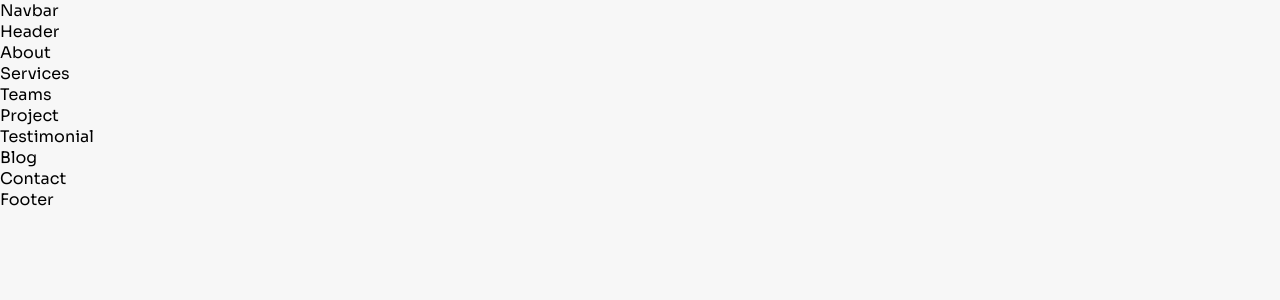
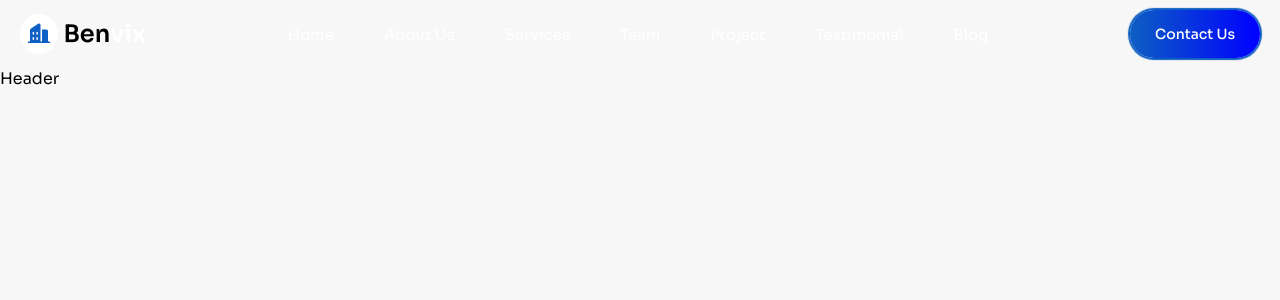
Before and after one commit to freetimezp/js-portfolio-98-benvix, a React (Vite) app: page / in a window 1280 px wide. Shown: the top 300 px of the page. Built offline with nearby package versions, Linux system fonts and the light colour scheme.

Commit message:
03. js-portfolio-98-benvix. Navbar Component.

```diff
--- a/src/App.jsx
+++ b/src/App.jsx
@@ -15,14 +15,14 @@ function App() {
     <>
       <Navbar />
       <Header />
-      <About />
+      {/* <About />
       <Services />
       <Teams />
       <Project />
       <Testimonial />
       <Blog />
       <Contact />
-      <Footer />
+      <Footer /> */}
     </>
   );
 }
--- a/src/components/header/Header.jsx
+++ b/src/components/header/Header.jsx
@@ -3,7 +3,7 @@ import './header.css';
 
 const Header = () => {
     return (
-        <div>
+        <div className='header'>
             Header
         </div>
     );
--- a/src/components/header/header.css
+++ b/src/components/header/header.css
@@ -0,0 +1,3 @@
+.header {
+    min-height: 200vh;
+}
--- /dev/null
+++ b/src/components/logo/Logo.jsx
@@ -0,0 +1,17 @@
+import React from 'react';
+import "./logo.css";
+
+import { PiBuildingsFill } from 'react-icons/pi';
+
+const Logo = () => {
+    return (
+        <div className='logo'>
+            <div className="icon__container">
+                <PiBuildingsFill />
+            </div>
+            <h1 className="name">Ben<span>vix</span></h1>
+        </div>
+    );
+}
+
+export default Logo;
--- /dev/null
+++ b/src/components/logo/logo.css
@@ -0,0 +1,12 @@
+.logo {
+    display: flex;
+    align-items: center;
+    gap: 5px;
+}
+
+.logo .icon__container,
+.logo .name {
+    font-size: 1.5rem;
+    color: var(--color-primary);
+    font-weight: 600;
+}
--- a/src/components/navbar/Navbar.jsx
+++ b/src/components/navbar/Navbar.jsx
@@ -1,11 +1,78 @@
-import React from 'react';
+import React, { useState, useEffect } from 'react';
 import './navbar.css';
+import gsap from 'gsap';
+
+import { Link } from 'react-scroll';
+
+import { navTabs } from "../../data";
+
+import { FaTimes } from 'react-icons/fa';
+import { RiMenu3Fill } from 'react-icons/ri';
+
+import Logo from '../logo/Logo';
 
 const Navbar = () => {
+    const [visible, setVisible] = useState(false);
+
+    const handleScroll = () => {
+        const currentScrollPosition = window.scrollY;
+
+        if (currentScrollPosition > 145) {
+            return setVisible(true);
+        }
+
+        setVisible(false);
+    };
+
+    useEffect(() => {
+        window.addEventListener("scroll", handleScroll);
+
+        return () => window.removeEventListener("scroll", handleScroll);
+    }, []);
+
+    useEffect(() => {
+        if (visible) {
+            gsap.fromTo(
+                ".navbar",
+                { y: -250 },
+                { y: 0, top: 0 }
+            );
+        }
+    }, [visible]);
+
+
     return (
-        <div>
-            Navbar
-        </div>
+        <nav className={`navbar ${visible ? 'visible' : ''}`}>
+            <Logo />
+
+            <div className="box nav__tabs">
+                <div className="icon__container cancel__btn">
+                    <FaTimes />
+                </div>
+
+                {navTabs.map((tab, index) => (
+                    <Link
+                        key={index}
+                        to={tab.id}
+                        className='tab'
+                        activeClass='active'
+                        smooth={true}
+                        spy={true}
+                        offset={-60}
+                    >
+                        <p>{tab.name}</p>
+                    </Link>
+                ))}
+            </div>
+            <div className="box buttons">
+                <Link to="contact" className='btn contact__btn'>
+                    Contact Us
+                </Link>
+                <div className="icon__container menu__btn">
+                    <RiMenu3Fill />
+                </div>
+            </div>
+        </nav>
     );
 }
 
--- a/src/components/navbar/navbar.css
+++ b/src/components/navbar/navbar.css
@@ -0,0 +1,69 @@
+.navbar {
+    display: flex;
+    align-items: center;
+    gap: 20px;
+    justify-content: space-between;
+    padding: 10px 20px;
+    position: relative;
+    z-index: 300;
+}
+
+.navbar .logo .name {
+    color: var(--color-text);
+}
+
+.navbar .logo .name span {
+    color: var(--color-white);
+}
+
+.navbar.visible {
+    position: sticky;
+    background: var(--color-ui-secondary);
+    box-shadow: var(--shadow-1);
+}
+
+.navbar.visible .logo .name span {
+    color: var(--color-primary);
+}
+
+.navbar .box {
+    display: flex;
+    align-items: center;
+    gap: 10px;
+}
+
+.navbar .nav__tabs .tab {
+    display: flex;
+    align-items: center;
+    padding: 10px 20px;
+    cursor: pointer;
+    color: var(--color-white);
+    border-radius: var(--radius-3);
+}
+
+.navbar .nav__tabs .tab.active {
+    color: var(--color-white);
+    background: var(--gradient-1);
+}
+
+.navbar .contact__btn {
+    background: var(--gradient-1);
+    color: var(--color-white);
+}
+
+.navbar .cancel__btn,
+.navbar .menu__btn {
+    display: none;
+    background: transparent;
+    font-size: 25px;
+}
+
+.navbar .cancel__btn {
+    position: absolute;
+    top: 10px;
+    right: 20px;
+}
+
+.navbar .menu__btn {
+    font-size: 2rem;
+}
```
